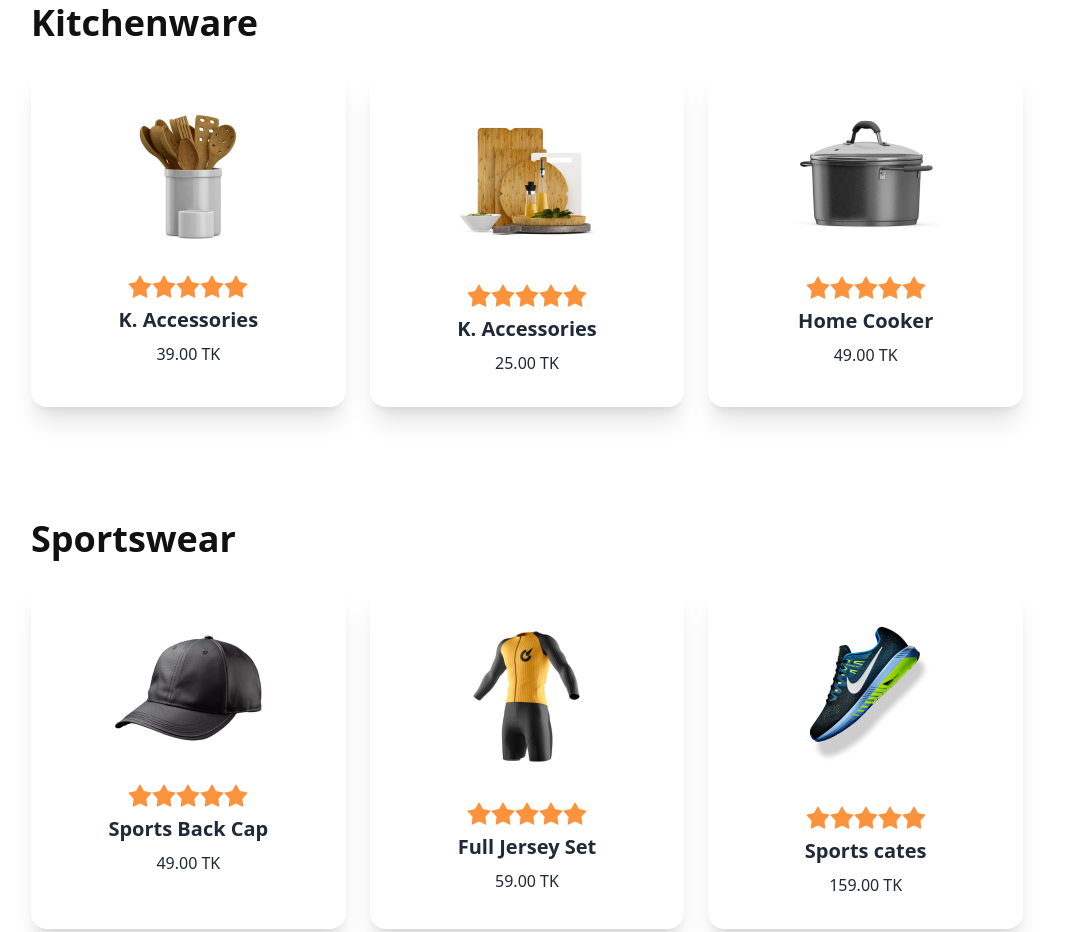
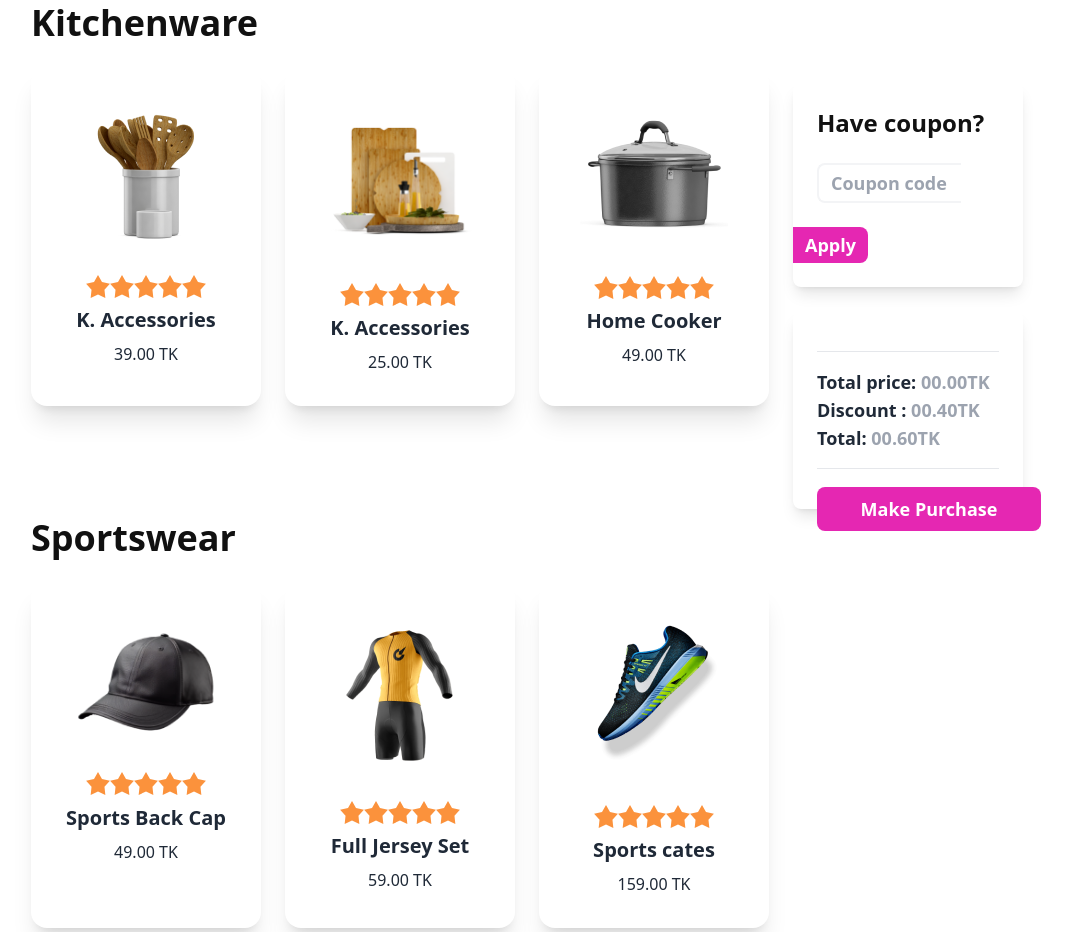
Before and after one commit to riasat01/summer-sale, a plain HTML site: page index.html in a window 1280 px wide. Shown: the part 909-1841 px from the top of the page, without its empty margins (113-1185 px from the left). Drawn offline with nearby package versions, Linux system fonts and the light colour scheme.

Commit message:
site structure done

```diff
--- a/index.html
+++ b/index.html
@@ -19,7 +19,7 @@
 
     <header
         class="min-h-screen px-4 md:px-8 lg:px-36 bg-[#F9F6E2] flex flex-col lg:flex-row gap-5 justify-center items-center">
-        <section class="text-center">
+        <section class="text-center flex-1">
             <p class="text-[#111] text-xl md:text-3xl font-medium">---SALE FEVER---</p>
             <h1 class="mt-5 md:mt-11 mb-10 md:mb-20 text-[#111] text-4xl md:text-6xl font-bold">Purchase TK 200 or<br>
                 above & get <span class="text-[#E527B2]">20% off</span></h1>
@@ -36,9 +36,9 @@
 
     <!-- main section -->
 
-    <main class="mx-4 md:mx-8 lg:mx-36">
+    <main class="mx-4 md:mx-8 lg:mx-36 grid grid-cols-4 gap-6">
 
-        <Section>
+        <Section class="col-span-4 md:col-span-2 lg:col-span-3">
 
             <!-- kitchenware section -->
             <section>
@@ -46,7 +46,7 @@
 
                 <!-- cards -->
 
-                <section class="grid grid-cols-1 md:grid-cols-3 gap-6">
+                <section class="grid grid-cols-1 lg:grid-cols-3 gap-6">
 
                     <!-- card 1 -->
 
@@ -113,7 +113,7 @@
 
                 <!-- cards -->
 
-                <section class="grid grid-cols-1 md:grid-cols-3 gap-6">
+                <section class="grid grid-cols-1 lg:grid-cols-3 gap-6">
 
                     <!-- card 1 -->
 
@@ -180,7 +180,7 @@
 
                 <!-- cards -->
 
-                <section class="grid grid-cols-1 md:grid-cols-3 gap-6">
+                <section class="grid grid-cols-1 lg:grid-cols-3 gap-6">
 
                     <!-- card 1 -->
 
@@ -241,7 +241,27 @@
                 </section>
             </section>
         </Section>
-        <Section></Section>
+        <Section class="mt-48 col-span-4 md:col-span-2 lg:col-span-1">
+            <div class="bg-white rounded-lg shadow-lg">
+                <h3 class="text-[#111] text-2xl font-semibold p-6">Have coupon?</h3>
+                <input
+                    class="ml-6 mb-6 w-36 rounded-tl-lg rounded-bl-lg border-y-2 border-l-2 border-gray-100 text-lg font-semibold px-3 py-1"
+                    type="text" name="" id="" placeholder="Coupon code">
+                <button
+                    class="mr-6 mb-6 bg-[#E527B2] text-white text-lg font-semibold px-3 py-1 rounded-tr-lg rounded-br-lg">Apply</button>
+            </div>
+            <div class="relative bg-white rounded-lg shadow-lg p-6 mt-6">
+                <ol id="cart">
+
+                </ol>
+                <hr class="my-4">
+                <p class="text-lg font-semibold">Total price: <span class="text-gray-400">00.00TK</span></p>
+                <p class="text-lg font-semibold"> Discount : <span class="text-gray-400">00.40TK</span></p>
+                <p class="text-lg font-semibold">Total: <span class="text-gray-400">00.60TK</span></p>
+                <hr class="my-4 mb-4">
+                <button class="w-80 md:w-72 lg:w-56 absolute top-44 bg-[#E527B2] text-white text-lg font-semibold px-6 py-2 rounded-lg">Make Purchase</button>
+            </div>
+        </Section>
     </main>
 </body>
 
```
